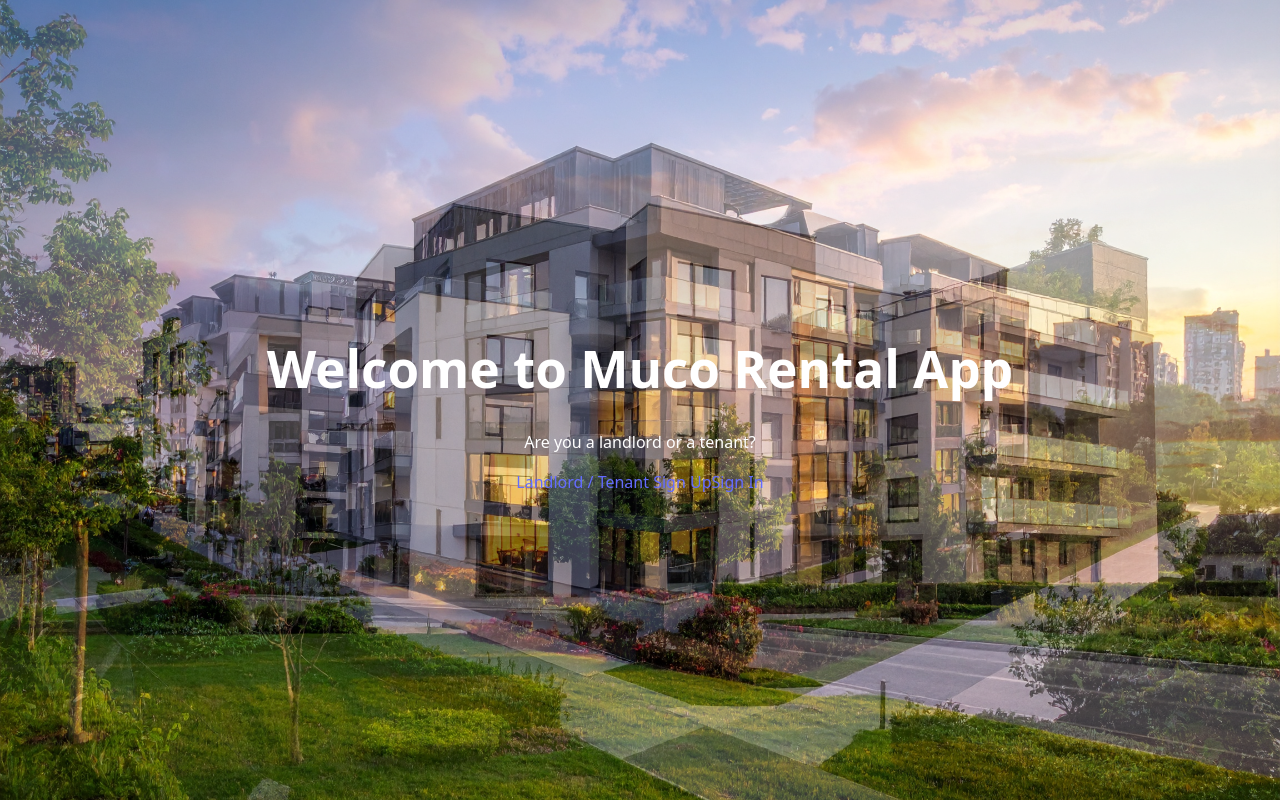
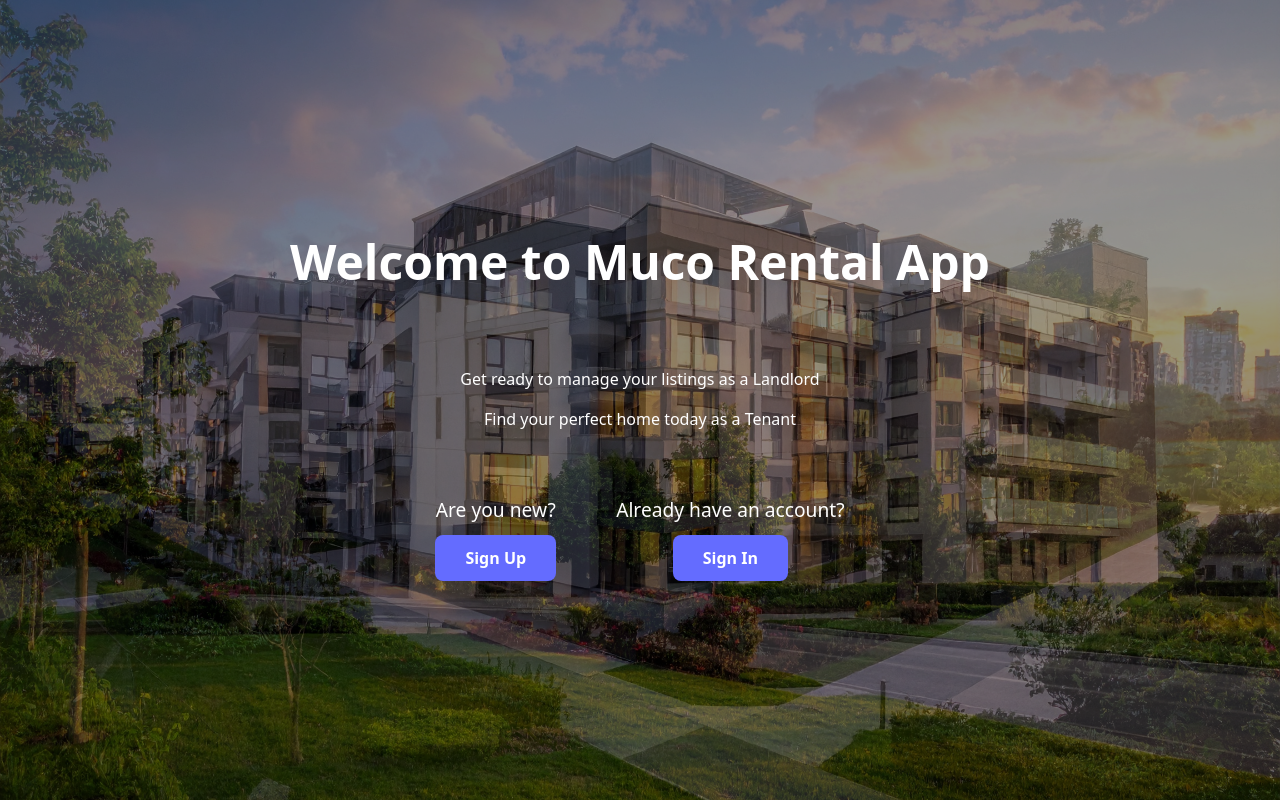
Before and after one commit to Bmsosi/muco-rental-app, a React app in the folder frontend/: page / in a window 1280 px wide. Built offline with nearby package versions, Linux system fonts and the light colour scheme; the HTML template or start-up script is replaced by a standard one.

Commit message:
updated the landingpage with buttons

```diff
--- a/frontend/src/pages/LandingPage.jsx
+++ b/frontend/src/pages/LandingPage.jsx
@@ -1,8 +1,7 @@
 import { useState, useEffect } from "react";
-import { Link } from "react-router-dom";
+import { useNavigate } from "react-router-dom";
 import styles from "./LandingPage.module.css";
 
-// Import all images
 import img1 from "../assets/images/property1.jpg";
 import img2 from "../assets/images/property2.jpg";
 import img3 from "../assets/images/property3.jpg";
@@ -11,8 +10,8 @@ const images = [img1, img2, img3];
 
 export default function LandingPage() {
   const [currentIndex, setCurrentIndex] = useState(0);
+  const navigate = useNavigate();
 
-  // Change image every 5 seconds
   useEffect(() => {
     const interval = setInterval(() => {
       setCurrentIndex((prev) => (prev + 1) % images.length);
@@ -28,14 +27,31 @@ export default function LandingPage() {
       <div className={styles.overlay}></div>
       <div className={styles.content}>
         <h1 className={styles.title}>Welcome to Muco Rental App</h1>
-        <p className={styles.subtitle}>Are you a landlord or a tenant?</p>
+        <div className={styles.landlordTenant}>
+          <p className={styles.landlord}>Get ready to manage your listings as a Landlord</p>
+          <p className={styles.tenant}>
+            Find your perfect home today as a Tenant
+          </p>
+        </div>
         <div className={styles.buttonGroup}>
-          <Link to="/register" className={styles.button}>
-            Landlord / Tenant Sign Up
-          </Link>
-          <Link to="/login" className={styles.button}>
-            Sign In
-          </Link>
+          <div className={styles.buttonBlock}>
+            <p className={styles.subtitle}>Are you new?</p>
+            <button
+              className={styles.button}
+              onClick={() => navigate("/register")}
+            >
+              Sign Up
+            </button>
+          </div>
+          <div className={styles.buttonBlock}>
+            <p className={styles.subtitle}>Already have an account?</p>
+            <button
+              className={styles.button}
+              onClick={() => navigate("/login")}
+            >
+              Sign In
+            </button>
+          </div>
         </div>
       </div>
     </div>
--- a/frontend/src/pages/LandingPage.module.css
+++ b/frontend/src/pages/LandingPage.module.css
@@ -1,15 +1,77 @@
 .container {
   position: relative;
-  width: 100vw;   /* full viewport width */
-  height: 100vh;  /* full viewport height */
+  width: 100vw;
+  height: 100vh;
   background-size: cover;
   background-position: center;
   background-repeat: no-repeat;
   display: flex;
-  flex-direction: column;
   justify-content: center; /* vertical center */
   align-items: center;     /* horizontal center */
   text-align: center;
   color: white;
   transition: background-image 1s ease-in-out;
 }
+
+.overlay {
+  position: absolute;
+  top: 0;
+  left: 0;
+  width: 100%;
+  height: 100%;
+  background-color: rgba(0, 0, 0, 0.4); /* dark overlay for text visibility */
+}
+
+.content {
+  position: relative; /* above overlay */
+  z-index: 1;
+  display: flex;
+  flex-direction: column;
+  align-items: center;
+  gap: 30px;
+}
+
+.title {
+  font-size: 3rem;
+}
+
+.buttonGroup {
+  display: flex;
+  gap: 60px;
+  flex-wrap: wrap;
+  justify-content: center;
+}
+
+.buttonBlock {
+  display: flex;
+  flex-direction: column;
+  align-items: center;
+}
+
+.subtitle {
+  font-size: 1.2rem;
+  margin-bottom: 10px;
+}
+
+.button {
+  padding: 12px 30px;
+  font-size: 1rem;
+  border: none;
+  border-radius: 8px;
+  cursor: pointer;
+  background-color: #646cff;
+  color: white;
+  transition: 0.3s;
+}
+
+.button:hover {
+  background-color: #535bf2;
+}
+
+/* responsive for small screens */
+@media (max-width: 500px) {
+  .buttonGroup {
+    flex-direction: column;
+    gap: 20px;
+  }
+}
```
